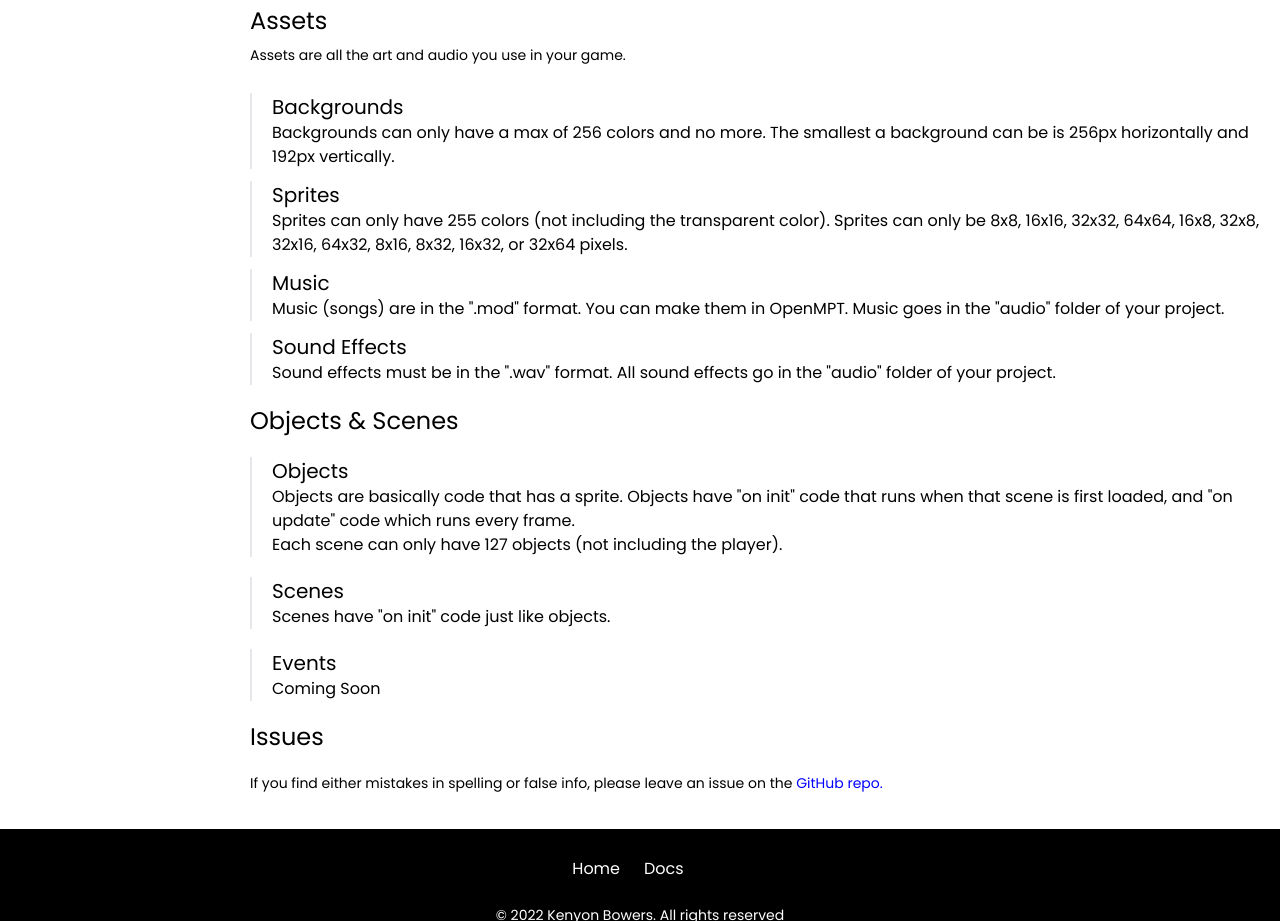
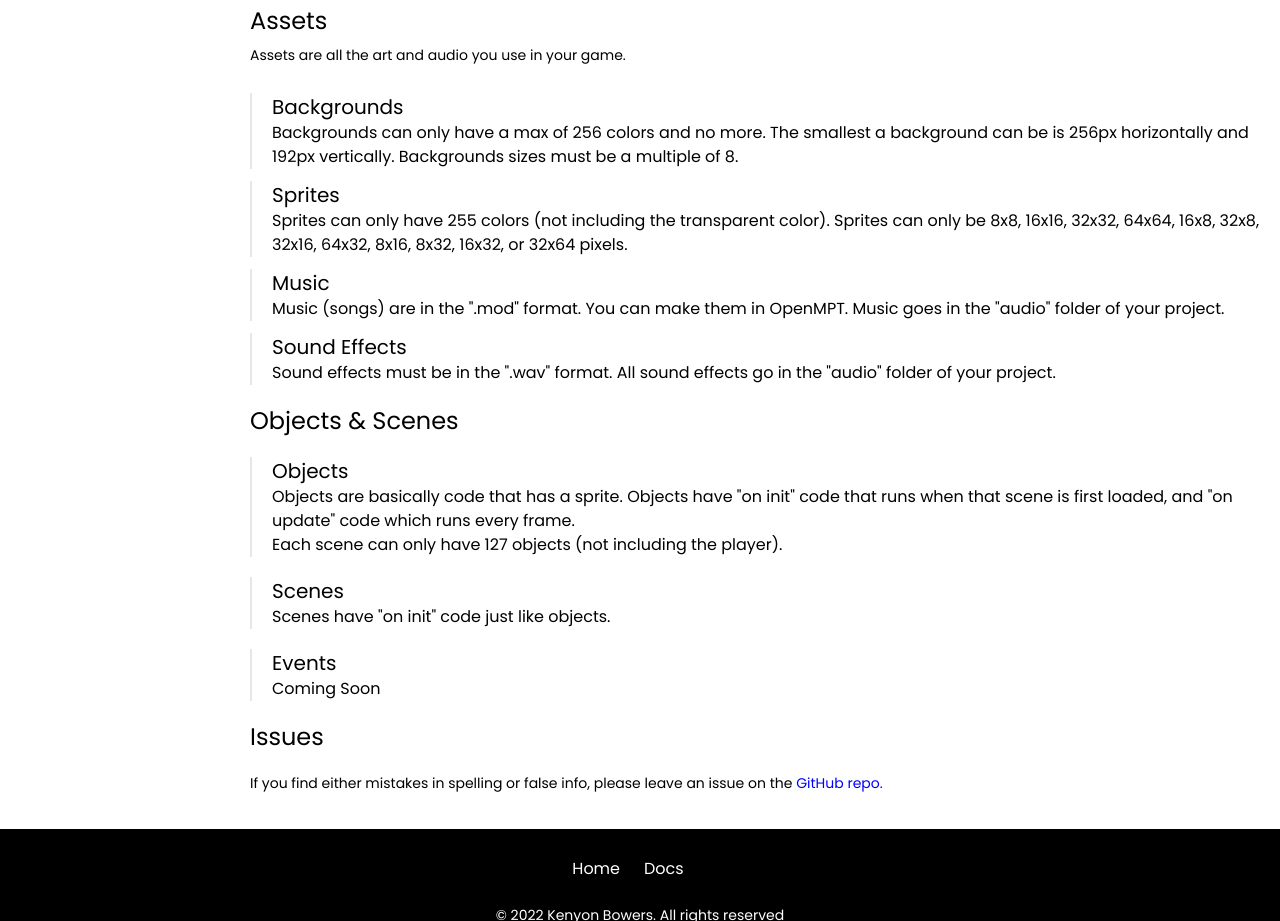
Before and after one commit to BowersIndustry/ds-creator-docs, a plain HTML site: page docs.html in a window 1280 px wide. Shown: the part 3760-4681 px from the top of the page. Drawn offline with nearby package versions, Linux system fonts and the light colour scheme.

Commit message:
Update docs.html

```diff
--- a/docs.html
+++ b/docs.html
@@ -261,7 +261,7 @@
           <section id="bcgrn" class="border-l-[2px]">
             <div class="h-full mt-3 ml-5">
               <p class="font-normal text-xl">Backgrounds</p>
-              <p>Backgrounds can only have a max of 256 colors and no more. The smallest a background can be is 256px horizontally and 192px vertically.</p>
+              <p>Backgrounds can only have a max of 256 colors and no more. The smallest a background can be is 256px horizontally and 192px vertically. Backgrounds sizes must be a multiple of 8.</p>
             </div>
           </section>
 
@@ -355,7 +355,6 @@
               </ul>
             </div>
             <div class="text-sm text-color mb-10 f-f-l">
-              <!-- Rename cleandocs with your respective name -->
               <p tabindex="0" class="text-white focus:outline-none">
                 &copy; 2022 Kenyon Bowers. All rights reserved
               </p>
```
